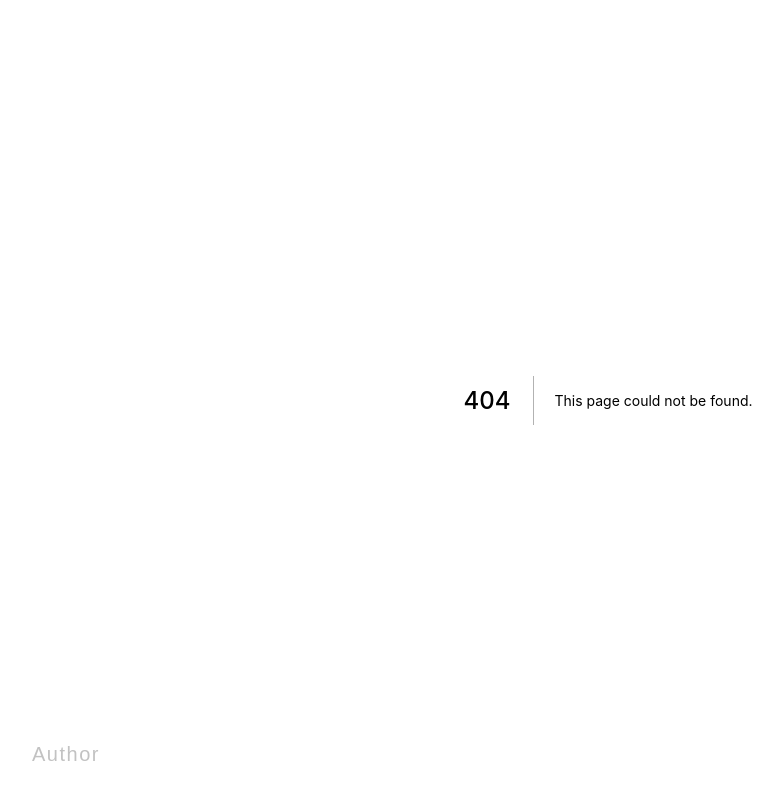
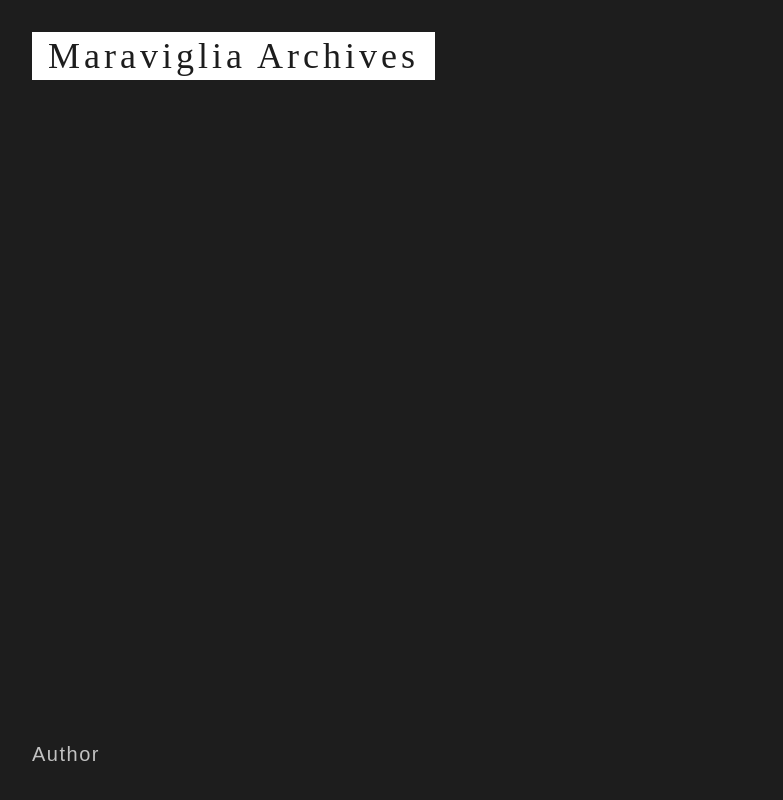
Before and after one commit to shuta13/mrvgl, a Next.js app: page /founds/002 in a window 1280 px wide. Before the commit this address had no page. Shown: the whole page, without its empty margins (32-815 px from the left). Built offline with nearby package versions, Linux system fonts and the light colour scheme; a web font is replaced by a local one.

Commit message:
chore: init founds

```diff
--- /dev/null
+++ b/pages/founds/002.tsx
@@ -0,0 +1,7 @@
+import React from "react";
+
+const _002: React.FC = () => {
+  return <div className="container"></div>;
+};
+
+export default _002;
```
